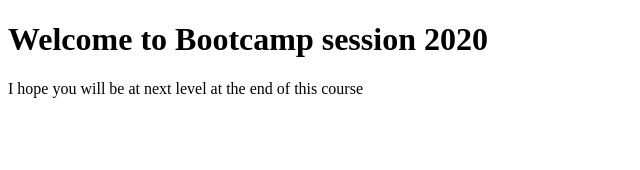
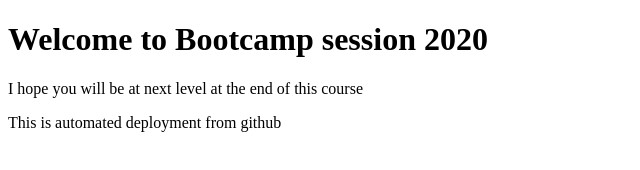
Before and after one commit to umerkhatab/Bootcamp2020Sample, a plain HTML site: page index.html in a window 1280 px wide. Shown: the whole page, without its empty margins (0-640 px from the left). Drawn offline with Linux system fonts and the light colour scheme.

Commit message:
updated index.html

```diff
--- a/index.html
+++ b/index.html
@@ -8,5 +8,6 @@
 <body>
     <h1>Welcome to Bootcamp session 2020</h1>
     <p>I hope you will be at next level at the end of this course</p>
+    <p>This is automated deployment from github</p>
 </body>
 </html>
```
